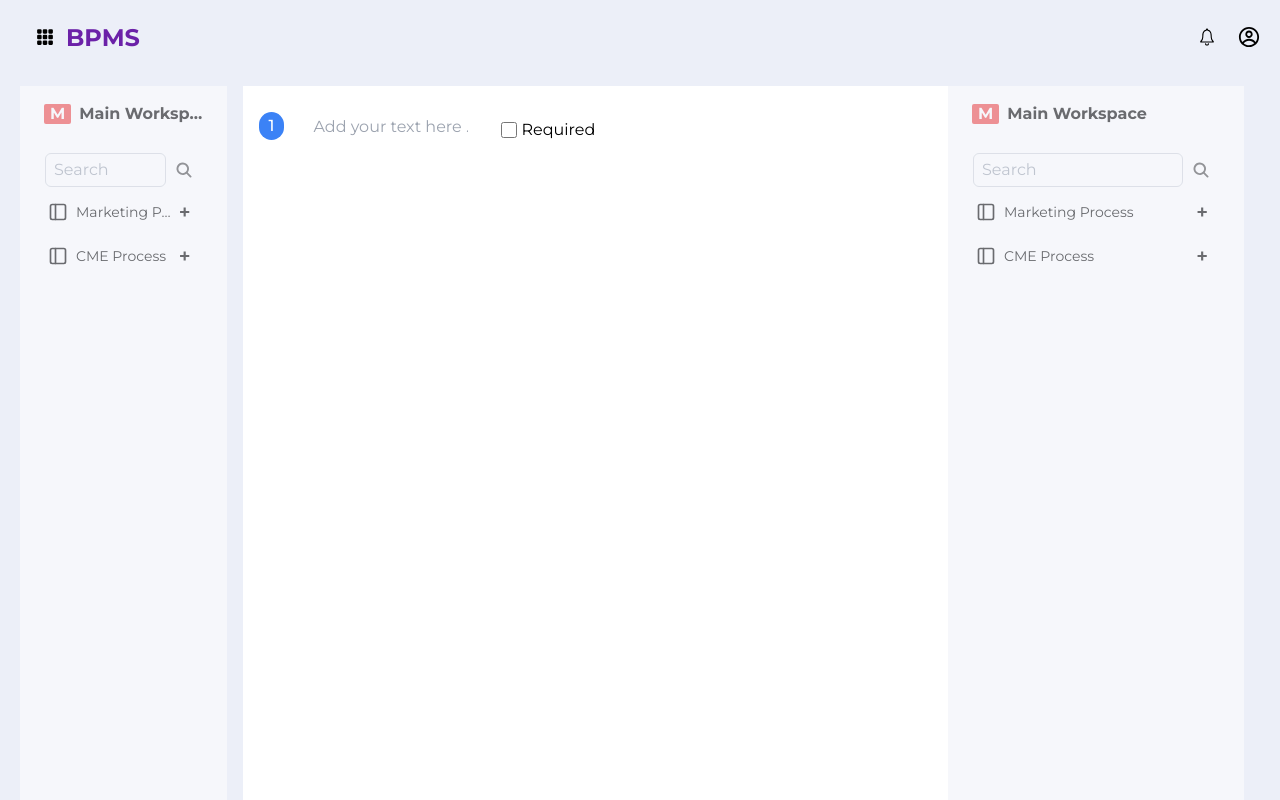
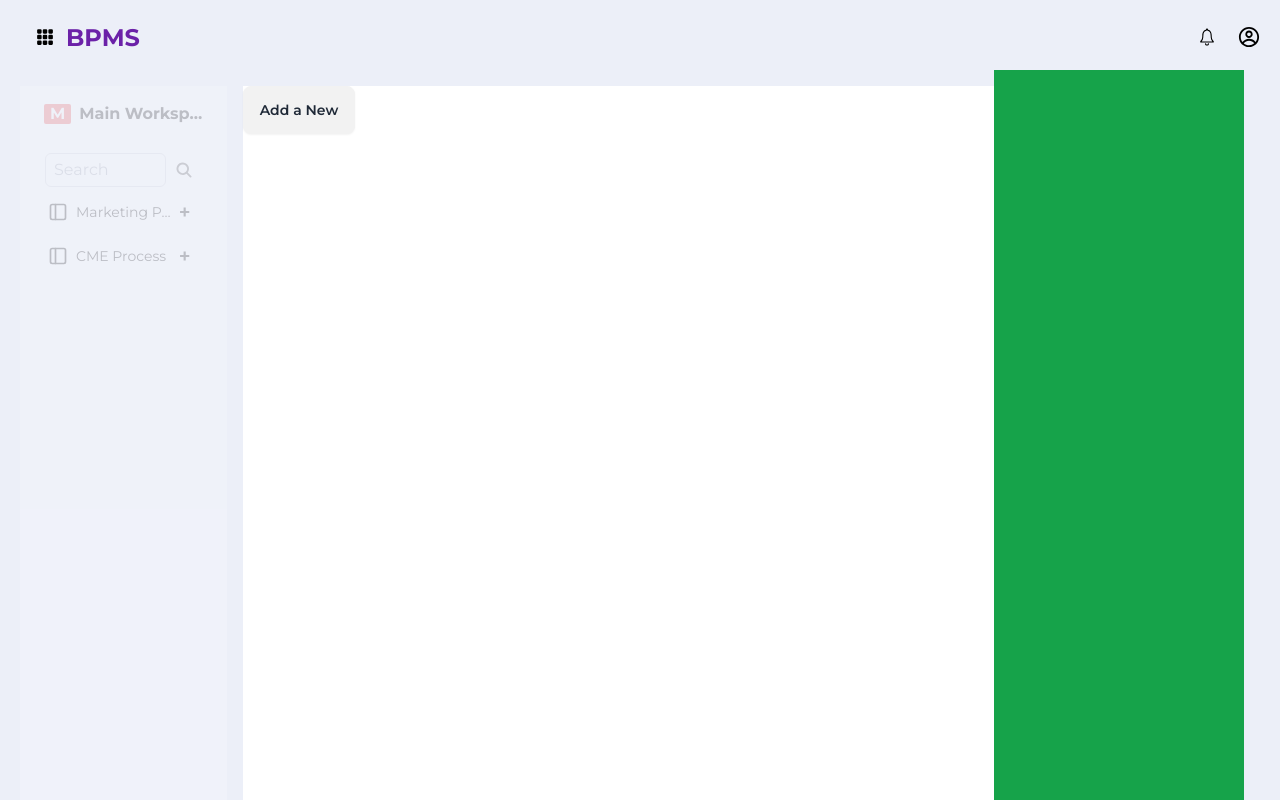
Before and after one commit to zeeshanhaider5121472/NextJS-Business-Management-System, a Next.js app: page /newtask/createTemplate in a window 1280 px wide. Shown: the top 800 px of the page. Built offline with nearby package versions, Linux system fonts and the light colour scheme.

Commit message:
adding new items in taskcomponents with button

```diff
--- /dev/null
+++ b/src/app/components/rightsplitscreen_comp/home_comp/newtask_comp/createTemplate_comp/Allcompsdnd.tsx
@@ -0,0 +1,155 @@
+"use client";
+import { useState } from "react";
+import Tasknamefield_comp from "./allcompsdrops/Tasknamefield_comp";
+
+const Allcompsdnd = () => {
+  //   interface Task {
+  //     id: number;
+  //     tasknumber: number;
+  //     taskname: string;
+  //     taskcomponents: TaskComponent[];
+  //   }
+
+  interface Project {
+    id: number;
+    projectname: string;
+    members: string[];
+    taskslist: Array<{
+      id: number;
+      tasknumber: number;
+      taskname: string;
+      taskowner: string[];
+      required: boolean;
+      taskcomponents: {
+        tasktitle: {
+          id: number;
+          value: string;
+          disabled: boolean;
+        };
+        textfield: {
+          id: number;
+          value: string;
+          disabled: boolean;
+        };
+      }[];
+    }>;
+  }
+  const [components, setComponents] = useState<Project[]>([
+    {
+      id: 0,
+      projectname: "",
+      members: [],
+      taskslist: [
+        //   {
+        //     id: 0,
+        //     tasknumber: 0,
+        //     taskname: "task 0",
+        //     taskcomponents: [
+        //       {
+        //         tasktitle: {
+        //           id: 0,
+        //           value: "",
+        //           disabled: false,
+        //         },
+        //         textfield: {
+        //           id: 0,
+        //           value: "",
+        //           disabled: false,
+        //         },
+        //       },
+        //     ],
+        //   },
+      ],
+    },
+  ]);
+  return (
+    <div className="flex flex-col min-h-screen w-full mt-4 bg-white">
+      {components[0].taskslist.map((item, index) => (
+        <Tasknamefield_comp
+          key={components[0].id + index}
+          item={item}
+          index={index}
+        />
+      ))}
+      <button
+        type="button"
+        className="btn min-w-fit max-w-min"
+        onClick={async (e) => {
+          e.preventDefault;
+          const newindex = components[0].taskslist.length;
+          const newComponent = {
+            id: newindex,
+            tasknumber: newindex + 1,
+            taskowner: [],
+            taskname: `Task ${newindex}`,
+            required: false,
+            taskcomponents: [
+              {
+                tasktitle: {
+                  id: newindex,
+                  value: "",
+                  disabled: false,
+                },
+                textfield: {
+                  id: newindex,
+                  value: "",
+                  disabled: false,
+                },
+              },
+            ],
+          };
+          const updatedComponents = [...components];
+          updatedComponents[0].taskslist.push(newComponent);
+          setComponents(updatedComponents);
+          console.log(components);
+        }}
+      >
+        Add a New
+      </button>
+    </div>
+  );
+};
+
+export default Allcompsdnd;
+
+// const [components, setComponents] = useState([
+//       {
+//         id: 0,
+//         taskname: "Task 0",
+//         maincomponent: (
+//           <div className="flex flex-row w-80 h-40 bg-transparent items-center justify-center cursor-default">
+//             drop here
+//           </div>
+//         ),
+//         taskcomponents: [
+//           {
+//             tasknamefield: {
+//               id: 0,
+//               value: "",
+//               disabled: false,
+//             },
+//           },
+//         ],
+//         tasktitle: (
+//           <div className="flex flex-col w-1/2">
+//             <div className="flex flex-row mt-4 items-start ml-4 justify-between">
+//               <div className="flex flex-row justify-center items-center">
+//                 <div className="bg-blue-500 rounded-full h-7 w-8 flex items-center justify-center text-white font-medium text-md mr-3 ">
+//                   1
+//                 </div>
+//                 <input
+//                   type="text"
+//                   placeholder="Add your text here ..."
+//                   className="input input-ghost rounded-none bg-transparent focus:border-transparent focus:outline-none focus:ring-transparent w-full"
+//                 />
+//               </div>
+//               <div className="p-4 pr-0 flex-row flex gap-1 justify-start items-center">
+//                 <input type="checkbox" className="w-4 h-4" />
+//                 <span className=" pointer-events-none">Required</span>
+//               </div>
+//             </div>
+//             <div className="h-0.5 bg-gray-200 ml-16" />
+//           </div>
+//         ),
+//       },
+//     ]);
--- /dev/null
+++ b/src/app/components/rightsplitscreen_comp/home_comp/newtask_comp/createTemplate_comp/allcompsdrops/Tasknamefield_comp.tsx
@@ -0,0 +1,74 @@
+"use state";
+
+import { useState } from "react";
+
+interface Tasknamefield_comp_Props {
+  item: {
+    tasknumber: number;
+    required: boolean;
+    taskcomponents: Array<{
+      tasktitle: {
+        id: number;
+        value: string;
+        disabled: boolean;
+      };
+    }>;
+  };
+  index: number;
+}
+
+const Tasknamefield_comp: React.FC<Tasknamefield_comp_Props> = ({
+  item,
+  index,
+}) => {
+  const [taskname, settaskname] = useState<string>("");
+  return (
+    <div
+      key={item.taskcomponents[index]?.tasktitle.id}
+      className="flex flex-col w-1/2"
+    >
+      <div className="flex flex-row mt-4 items-start ml-4 justify-between">
+        <div className="flex flex-row justify-center items-center">
+          <div className="bg-blue-500 rounded-full w-9 h-7 min-h-min min-w-min flex items-center justify-center text-white font-medium text-md mr-3 ">
+            {item.tasknumber}
+          </div>
+          <input
+            key={item.taskcomponents[index]?.tasktitle.id}
+            type="text"
+            placeholder="Add your text here ..."
+            value={taskname}
+            onChange={async (e) => {
+              settaskname(e.target.value);
+              console.log(index);
+              item.taskcomponents.map((item, i) => {
+                if (i === 0) {
+                  item.tasktitle.value = e.target.value;
+                }
+                console.log(item.tasktitle.value);
+              });
+              // item.taskcomponents[index].tasktitle.value = e.target.value;
+              // console.log(item.taskcomponents[index].tasktitle.value);
+            }}
+            className="input input-ghost rounded-none bg-transparent focus:border-transparent focus:outline-none focus:ring-transparent w-full"
+          />
+        </div>
+        <div className="p-4 pr-0 flex-row flex gap-1 justify-start items-center">
+          <input
+            type="checkbox"
+            className="w-4 h-4"
+            onChange={async (e) => {
+              // item.required = !item.required;
+              item.required = e.target.checked;
+              console.log(index);
+              console.log(item.required);
+            }}
+          />
+          <span className=" pointer-events-none">Required</span>
+        </div>
+      </div>
+      <div className="h-0.5 bg-gray-200 ml-16" />
+    </div>
+  );
+};
+
+export default Tasknamefield_comp;
--- a/src/app/components/rightsplitscreen_comp/home_comp/newtask_comp/testing_dump/TestingTemplate.tsx
+++ b/src/app/components/rightsplitscreen_comp/home_comp/newtask_comp/testing_dump/TestingTemplate.tsx
@@ -60,7 +60,7 @@ interface DropTargetProps {
     >
   >;
 }
-
+// required
 const DropTarget: React.FC<DropTargetProps> = ({ name, setComponents }) => {
   console.log("checking DT");
 
--- a/src/app/components/rightsplitscreen_comp/home_comp/newtask_comp/testing_dump/Tt2.tsx
+++ b/src/app/components/rightsplitscreen_comp/home_comp/newtask_comp/testing_dump/Tt2.tsx
@@ -128,7 +128,7 @@ const Tt2 = () => {
           {/* <DraggableTextField1 id="text Field" /> */}
           <DraggableTextField />
           <DraggableTextField2 />
-          <DroppableArea id="droppable-area" />
+          {/* <DroppableArea id="droppable-area" /> */}
         </section>
       </main>
     </DndContext>
--- a/src/app/newtask/createTemplate/page.tsx
+++ b/src/app/newtask/createTemplate/page.tsx
@@ -1,8 +1,7 @@
 "use client";
 import Header from "@/app/components/Header";
 import BottomScreen from "@/app/components/leftsplitscreen_comp/BottomScreen";
-import Tt2 from "@/app/components/rightsplitscreen_comp/home_comp/newtask_comp/testing_dump/Tt2";
-import { useState } from "react";
+import Allcompsdnd from "@/app/components/rightsplitscreen_comp/home_comp/newtask_comp/createTemplate_comp/Allcompsdnd";
 
 export default function CreateTemplate() {
   //where i'm using useSesarchParams() that whole component should be enclosed in <suspence> </suspence>
@@ -10,51 +9,17 @@ export default function CreateTemplate() {
   // const arrayData = JSON.parse(searchParams.get("members") || "[]");
   // const stringData = searchParams.get("processName") || "";
 
-  const [components, setComponents] = useState([
-    {
-      id: 0,
-      taskname: "Task 0",
-      maincomponent: (
-        <div className="flex flex-row w-80 h-40 bg-transparent items-center justify-center cursor-default">
-          drop here
-        </div>
-      ),
-      taskcomponents: [],
-      tasktitle: (
-        <div className="flex flex-row min-h-screen w-1/2 mt-4 items-start ml-4 justify-between">
-          <div className="flex flex-row justify-center items-center">
-            <div className="bg-blue-500 rounded-full h-7 w-8 flex items-center justify-center text-white font-medium text-md mr-3 ">
-              1
-            </div>
-            <input
-              type="text"
-              placeholder="Add your text here ..."
-              className="input input-ghost  focus:border-b-gray-200  rounded-none bg-transparent focus:border-transparent focus:outline-none focus:ring-transparent w-full"
-            />
-          </div>
-          <div className="p-4 flex-row flex gap-1 justify-start items-center">
-            <input type="checkbox" className="w-4 h-4" />
-            <span className=" pointer-events-none">Required</span>
-          </div>
-        </div>
-      ),
-    },
-  ]);
   return (
     <main className="flex min-h-screen flex-col p-5 pt-5">
       <Header />
       <div className="flex flex-row">
-        <div className="flex flex-row w-1/6 mr-4 min-h-screen disabled pointer-events-none opacity-55">
+        <div className="flex flex-row w-1/6 mr-4 min-h-screen disabled pointer-events-none opacity-20">
           <BottomScreen />
         </div>
-        <div className="flex flex-row min-h-screen w-full mt-4 bg-white">
-          {components[0].tasktitle}
-        </div>
-        <div className="flex flex-row w-1/3 mr-4 min-h-screen disabled pointer-events-none opacity-55">
-          <BottomScreen />
-        </div>
+        <Allcompsdnd />
+        <div className="flex flex-row w-1/3 mr-4 min-h-screen disabled pointer-events-none bg-green-600"></div>
       </div>
-      <Tt2 />
+      {/* <Tt2 /> */}
       {/* <TestingTemplate />
        */}
     </main>
```
